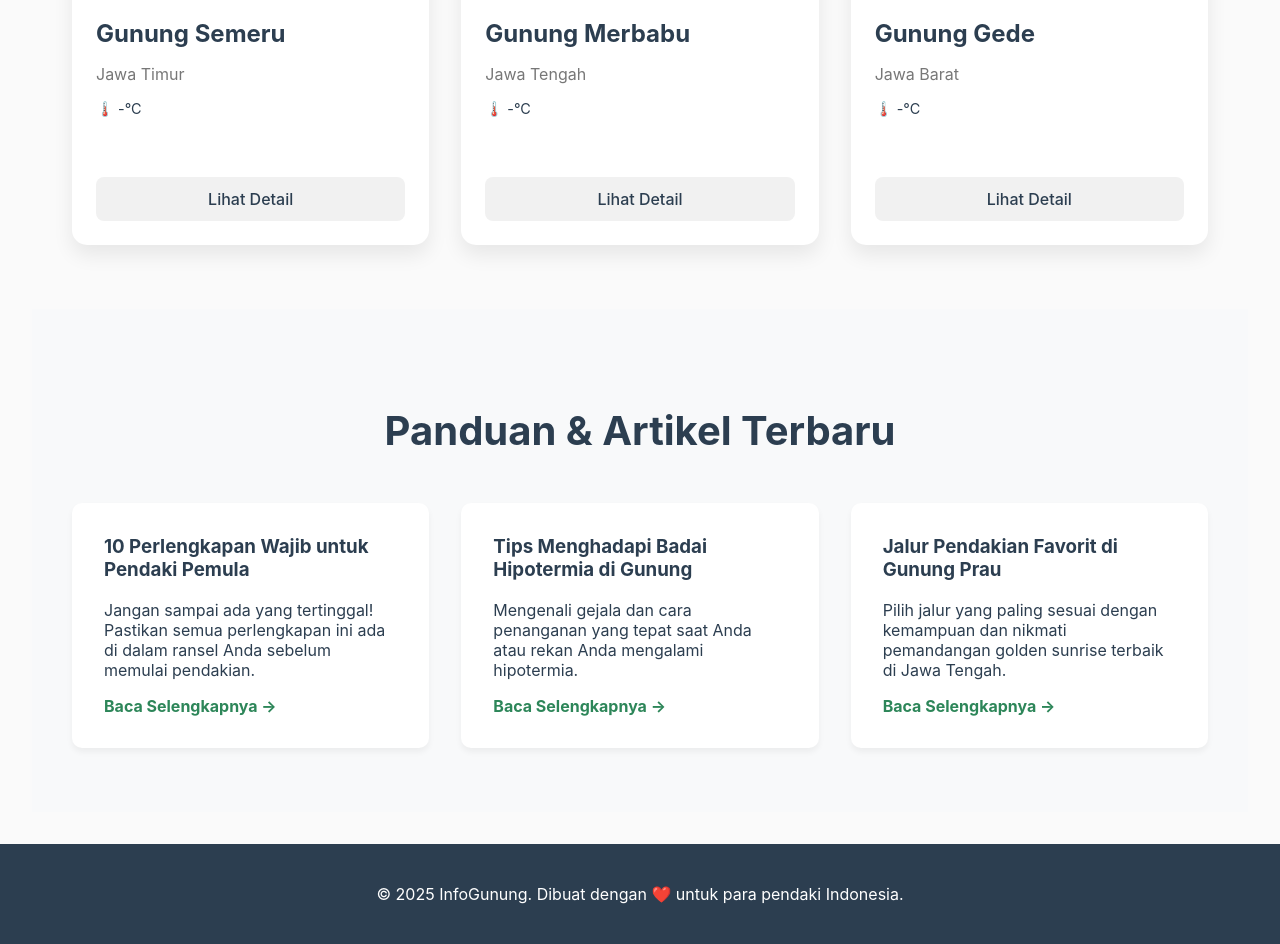
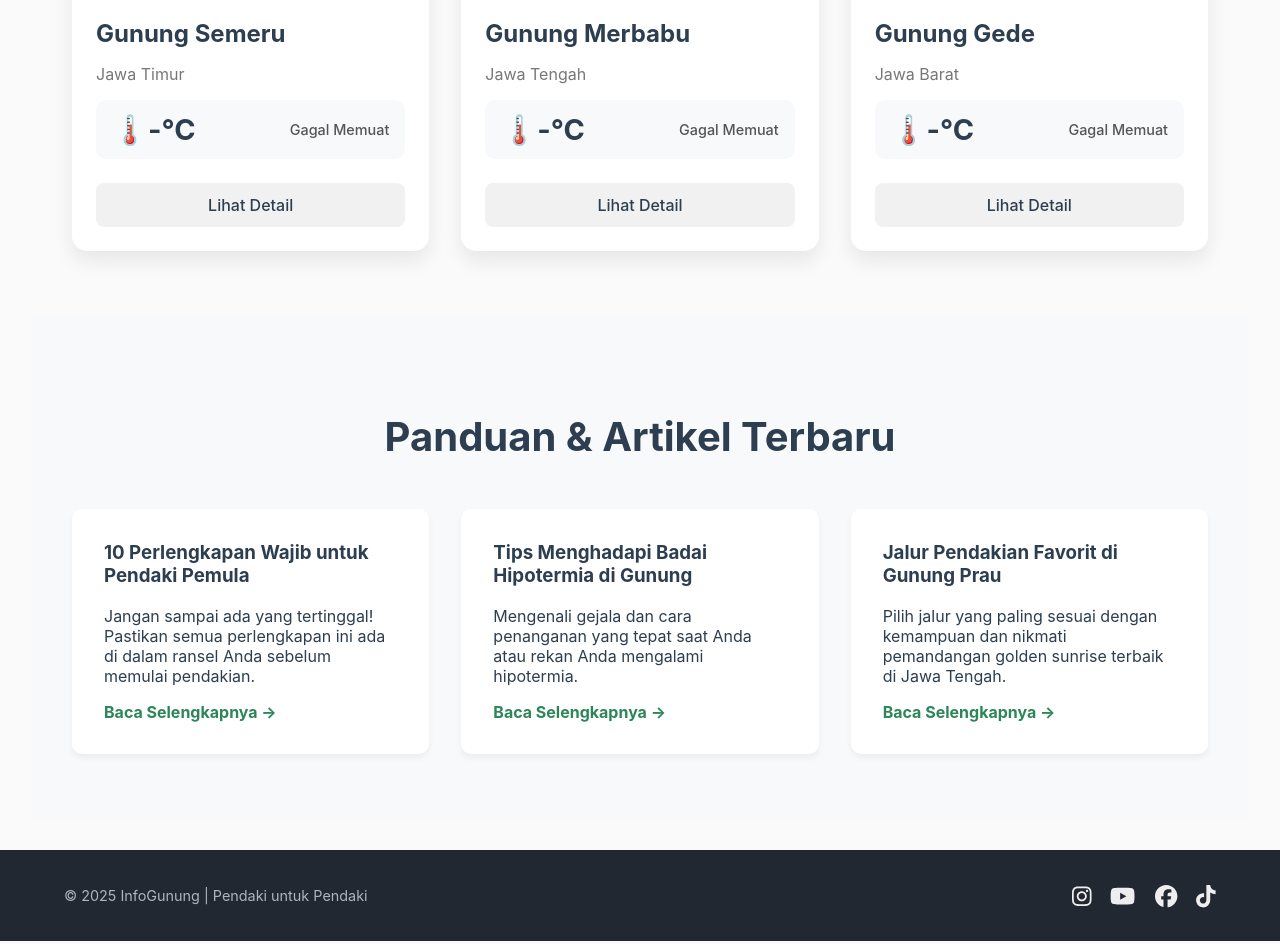
Before and after one commit to putradotid/gunung-jawa, a Vue app: page / in a window 1280 px wide. Shown: the part 1060-2004 px from the top of the page. Built offline with nearby package versions, Linux system fonts and the light colour scheme; no server answers.

Commit message:
menambahkan fontawesome di footer dan memperbaiki card pada halaman utama

```diff
--- a/package.json
+++ b/package.json
@@ -9,6 +9,10 @@
     "preview": "vite preview"
   },
   "dependencies": {
+    "@fortawesome/fontawesome-svg-core": "^6.7.2",
+    "@fortawesome/free-brands-svg-icons": "^6.7.2",
+    "@fortawesome/free-solid-svg-icons": "^6.7.2",
+    "@fortawesome/vue-fontawesome": "^3.0.8",
     "leaflet": "^1.9.4",
     "marked": "^15.0.12",
     "vue": "^3.5.13",
--- a/src/components/TheFooter.vue
+++ b/src/components/TheFooter.vue
@@ -1,15 +1,77 @@
 <template>
-  <footer class="footer">
-    <p>&copy; 2025 InfoGunung. Dibuat dengan ❤️ untuk para pendaki Indonesia.</p>
+  <footer class="footer-sosmed">
+    <div class="footer-container">
+      <p>© {{ currentYear }} InfoGunung | Pendaki untuk Pendaki</p>
+
+      <div class="social-links">
+        <a
+          v-for="link in socialLinks"
+          :key="link.name"
+          :href="link.url"
+          target="_blank"
+          rel="noopener noreferrer"
+          :aria-label="link.name"
+        >
+          <font-awesome-icon :icon="link.icon" />
+        </a>
+      </div>
+    </div>
   </footer>
 </template>
 
+<script setup>
+import { computed, ref } from 'vue';
+
+const currentYear = computed(() => new Date().getFullYear());
+
+// Kelola semua link sosmed di sini. Mudah untuk diubah.
+const socialLinks = ref([
+  // PERBAIKAN: Format 'icon' diubah menjadi array [prefix, iconName] agar kompatibel dengan komponen <font-awesome-icon>
+  { name: 'Instagram', url: 'https://instagram.com', icon: ['fab', 'instagram'] },
+  { name: 'YouTube', url: 'https://youtube.com', icon: ['fab', 'youtube'] },
+  { name: 'Facebook', url: 'https://facebook.com', icon: ['fab', 'facebook'] },
+  { name: 'TikTok', url: 'https://tiktok.com', icon: ['fab', 'tiktok'] }
+]);
+</script>
+
 <style scoped>
-.footer {
-  background-color: #2c3e50;
-  color: white;
-  text-align: center;
-  padding: 1.5rem;
-  width: 100%;
+.footer-sosmed {
+  background-color: #222831; /* Warna hitam antrasit */
+  color: #eeeeee;
+  padding: 2rem 5%;
+}
+
+.footer-container {
+  max-width: 1200px;
+  margin: 0 auto;
+  display: flex;
+  justify-content: space-between;
+  align-items: center;
+  flex-wrap: wrap;
+  gap: 1.5rem;
+}
+
+.footer-container p {
+  margin: 0;
+  font-size: 0.9rem;
+  color: #adb5bd;
+}
+
+.social-links {
+  display: flex;
+  align-items: center; /* Menjaga ikon tetap sejajar */
+  gap: 1.2rem;
+}
+
+.social-links a {
+  color: #eeeeee;
+  font-size: 1.4rem;
+  text-decoration: none;
+  transition: color 0.3s ease, transform 0.3s ease;
+}
+
+.social-links a:hover {
+  color: #00adb5; /* Warna aksen untuk hover */
+  transform: translateY(-3px); /* Efek mengangkat */
 }
 </style>
--- a/src/main.js
+++ b/src/main.js
@@ -6,8 +6,14 @@ import router from './router'
 
 import "leaflet/dist/leaflet.css";
 
+// Import FontAwesomeIcon yang sudah dikonfigurasi
+import FontAwesomeIcon from './plugins/fontawesome';
+
+
 const app = createApp(App)
 
 app.use(router)
 
+// Daftarkan komponen secara global
+app.component('font-awesome-icon', FontAwesomeIcon);
 app.mount('#app')
--- /dev/null
+++ b/src/plugins/fontawesome.js
@@ -0,0 +1,18 @@
+// src/plugins/fontawesome.js
+
+// 1. Import library inti
+import { library } from '@fortawesome/fontawesome-svg-core';
+
+// 2. Import komponen ikon Vue
+import { FontAwesomeIcon } from '@fortawesome/vue-fontawesome';
+
+// 3. Import ikon spesifik yang ingin Anda gunakan
+//    (Anda bisa menambahkan ikon lain sesuai kebutuhan)
+import { faInstagram, faYoutube, faFacebook, faTiktok } from '@fortawesome/free-brands-svg-icons';
+import { faHeart, faMountain, faUser } from '@fortawesome/free-solid-svg-icons';
+
+// 4. Tambahkan ikon-ikon tersebut ke library
+library.add(faInstagram, faYoutube, faFacebook, faTiktok, faHeart, faMountain, faUser);
+
+// 5. Ekspor komponen FontAwesomeIcon agar bisa diregistrasi secara global
+export default FontAwesomeIcon;
--- a/src/views/HomeView.vue
+++ b/src/views/HomeView.vue
@@ -5,8 +5,33 @@ import { RouterLink } from 'vue-router';
 // Definisikan API Key Anda di satu tempat
 const apiKey = '6203054842e25d37aa7f9c44b7098fc7';
 
+// --- FUNGSI BARU UNTUK MENERJEMAHKAN STATUS CUACA ---
+function translateWeatherDescription(description) {
+  const translations = {
+    'clear sky': 'Langit Cerah',
+    'few clouds': 'Sedikit Berawan',
+    'scattered clouds': 'Berawan Sebagian',
+    'broken clouds': 'Berawan',
+    'overcast clouds': 'Sangat Berawan (Mendung)',
+    'shower rain': 'Hujan Gerimis',
+    'rain': 'Hujan',
+    'light rain': 'Hujan Ringan',
+    'moderate rain': 'Hujan Sedang',
+    'thunderstorm': 'Badai Petir',
+    'snow': 'Salju',
+    'mist': 'Berkabut',
+    'fog': 'Kabut Tebal',
+  };
+  // Kembalikan terjemahan jika ada, atau kembalikan teks asli dengan huruf kapital
+  return translations[description.toLowerCase()] || (description.charAt(0).toUpperCase() + description.slice(1));
+}
+
+// contoh get api di link bawah ini
+// https://api.openweathermap.org/data/2.5/weather?lat=-8.1072&lon=112.9223&appid=6203054842e25d37aa7f9c44b7098fc7&units=metric
+
 // --- MOCK DATA (Data Palsu) ---
 // Nanti, data ini akan Anda ambil dari API atau database Anda.
+
 const featuredMountains = ref([
   {
     id: 1,
@@ -16,7 +41,8 @@ const featuredMountains = ref([
     lat: -8.1072,
     lon: 112.9223,
     temp: "...",
-    status: 'Cerah, Aman Didaki'
+    status: 'Cerah, Aman Didaki',
+    icon: null
   },
   {
     id: 2,
@@ -26,7 +52,8 @@ const featuredMountains = ref([
     lat: -7.452422957882377,
     lon: 110.44041882494714,
     temp: "...",
-    status: 'Berawan, Waspada Angin'
+    status: 'Berawan, Waspada Angin',
+    icon: null
   },
   {
     id: 3,
@@ -36,7 +63,8 @@ const featuredMountains = ref([
     lat: -6.787308831022403,
     lon: 106.98198723263066,
     temp: "...",
-    status: 'Cerah, Aman Didaki'
+    status: 'Cerah, Aman Didaki',
+    icon: null
   }
 ]);
 
@@ -65,12 +93,14 @@ onMounted(() => {
       mountain.temp = Math.round(data.main.temp);
       // Mengambil deskripsi cuaca dan menjadikannya huruf kapital di awal
       mountain.status = data.weather[0].description.charAt(0).toUpperCase() + data.weather[0].description.slice(1);
+      mountain.icon = data.weather[0].icon;
 
     } catch (error) {
       console.error(`Error fetching data for ${mountain.name}:`, error);
       // Jika error, tampilkan pesan di kartu
       mountain.temp = '-';
       mountain.status = 'Gagal Memuat';
+      mountain.icon = null;
     }
     return mountain;
   });
@@ -103,10 +133,18 @@ onMounted(() => {
               <h3>{{ mountain.name }}</h3>
               <p class="location">{{ mountain.location }}</p>
               <div class="weather-info">
-                <span>🌡️ {{ mountain.temp }}°C</span>
-                <span class="status" :class="{ 'status-aman': mountain.status.includes('Aman'), 'status-waspada': mountain.status.includes('Waspada') }">
-                  {{ mountain.status }}
-                </span>
+                <div class="temp-display">
+                  <span class="icon">🌡️</span>
+                  <span>{{ mountain.temp }}°C</span>
+                </div>
+                <div class="status-display">
+                  <img
+                    v-if="mountain.icon"
+                    :src="`https://openweathermap.org/img/wn/${mountain.icon}@2x.png`"
+                    :alt="mountain.status"
+                    class="weather-icon">
+                  <span class="status-text">{{ mountain.status }}</span>
+                </div>
               </div>
               <RouterLink :to="`/gunung/${mountain.id}`" class="details-button">Lihat Detail</RouterLink>
             </div>
@@ -239,27 +277,46 @@ onMounted(() => {
 }
 
 .weather-info {
+  display: flex; /* Gunakan flexbox */
+  justify-content: space-between; /* Posisikan suhu dan status di ujung */
+  align-items: center; /* Sejajarkan secara vertikal */
+  background-color: #f8f9fa; /* Beri sedikit background */
+  border-radius: 10px;
+  padding: 0.75rem 1rem;
+  margin-bottom: 1.5rem;
+}
+
+.temp-display span {
+  font-size: 1.8rem; /* Perbesar ukuran suhu */
+  font-weight: 700;
+  color: var(--color-text);
+}
+
+.status-display {
   display: flex;
-  flex-direction: column;
-  gap: 0.5rem;
-  margin-bottom: 1.5rem;
+  flex-direction: column; /* Susun ikon dan teks secara vertikal */
+  align-items: center; /* Pusatkan ikon dan teks */
+  text-align: center;
+}
+
+.weather-icon {
+  width: 50px; /* Ukuran ikon */
+  height: 50px;
+  object-fit: contain;
+}
+
+.status-text {
   font-size: 0.9rem;
+  font-weight: 500;
+  color: #555;
 }
 
 .status {
   padding: 0.3rem 0.5rem;
   border-radius: 5px;
-  color: white;
+  color: #888;
   font-weight: 500;
   text-align: center;
-}
-
-.status-aman {
-  background-color: var(--color-primary); /* Hijau */
-}
-
-.status-waspada {
-  background-color: #f39c12; /* Oranye */
 }
 
 .details-button {
```
Also changed, not shown: 1 other file (tests, documents, lock files or other folders).
